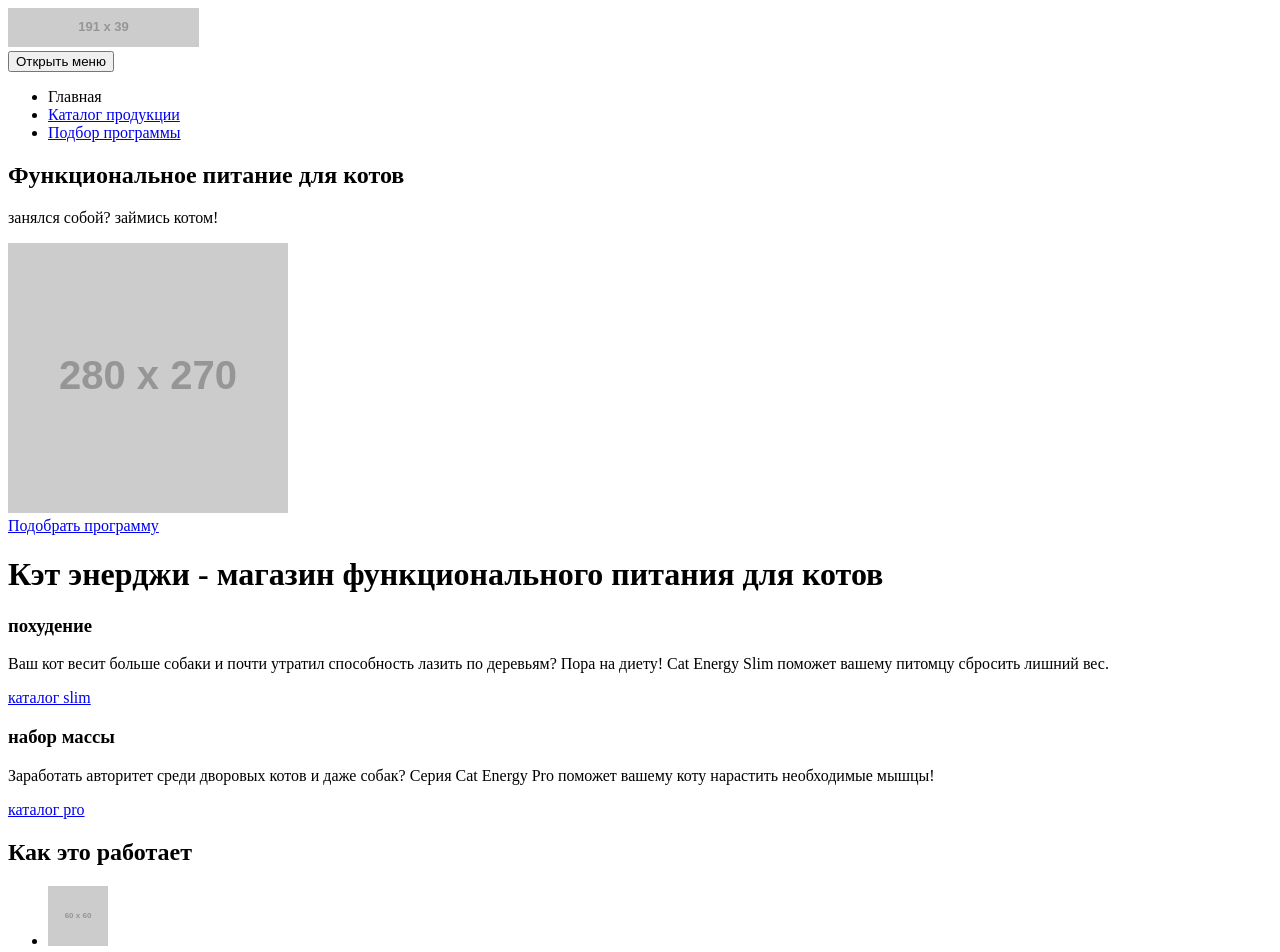
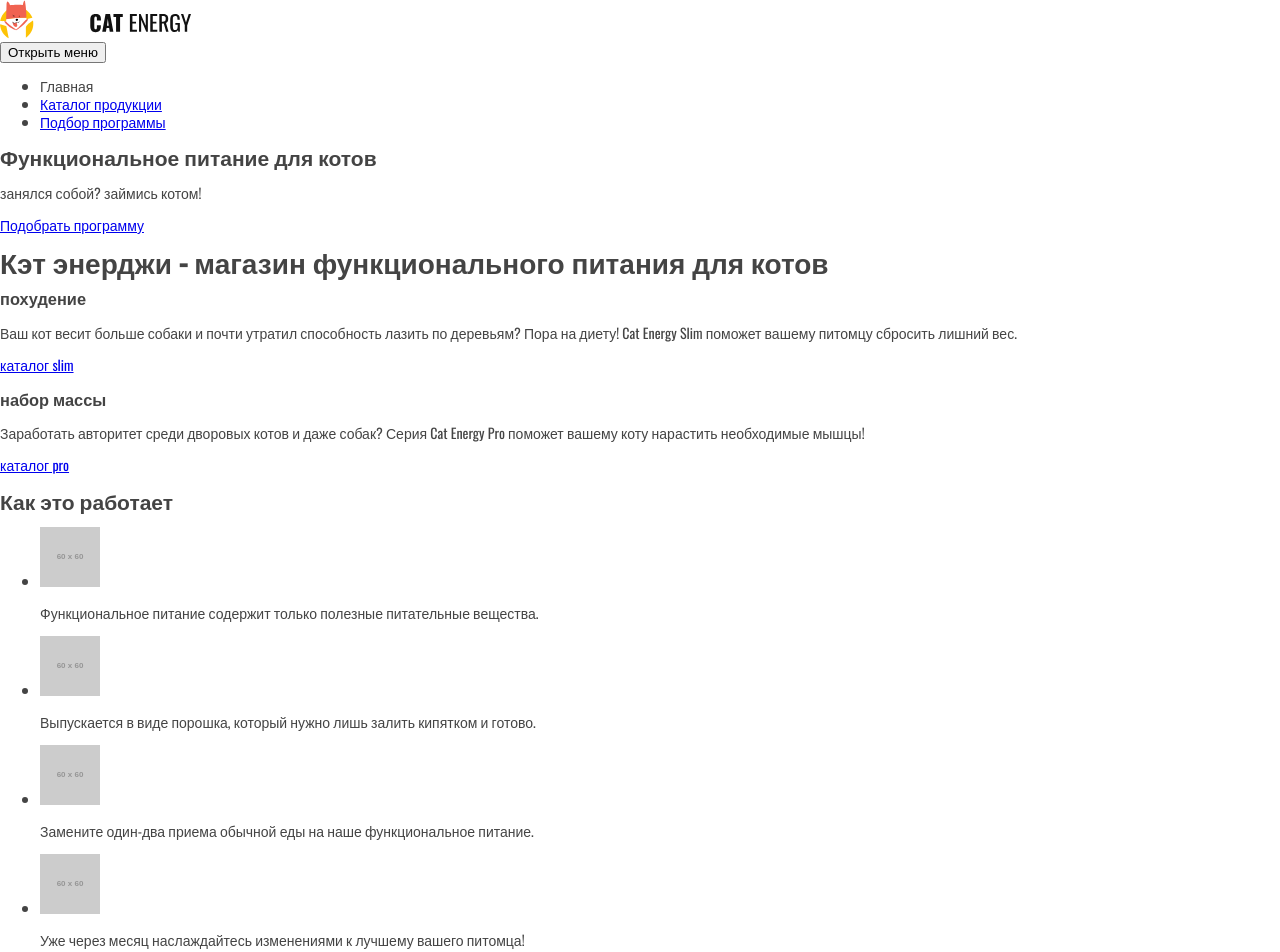
Before and after one commit to nuska13/1222759-cat-energy-19, a website: page source/index.html in a window 1280 px wide. Shown: the top 952 px of the page. Drawn offline with nearby package versions, Linux system fonts and the light colour scheme; files that its build step writes are made by us from their sources; placeholder pictures from the web are drawn by us.

Commit message:
Незаконченные изменения для ветки module3-task1

```diff
--- a/source/index.html
+++ b/source/index.html
@@ -3,11 +3,13 @@
   <head>
     <meta charset="utf-8">
     <title>HTML Academy: Кэт энерджи</title>
+    <link href="https://fonts.googleapis.com/css2?family=Oswald:wght@400;500&display=swap" rel="stylesheet">
+    <link rel="stylesheet" type="text/css" href="css/style.css">
   </head>
   <body>
     <header class="page-header">
       <a class="page-header__logo">
-        <img class="page-header__logo-image-full" src="https://via.placeholder.com/191x39" width="191" height="39" alt="логотип сайта Кэт энерджи">
+        <img class="page-header__logo-image-full" src="img/logo-mobile.svg" width="191" height="39" alt="логотип сайта Кэт энерджи">
       </a>
       <nav class="main-nav">
         <button class="main-nav__toggle" type="button">Открыть меню</button>
@@ -28,9 +30,9 @@
       <section class="promo-block">
         <h2 class="promo-block__title">Функциональное питание для котов</h2>
         <p class="promo-block__slogan">занялся собой? займись котом!</p>
-        <div class="promo-block__image">
+        <!--<div class="promo-block__image">
           <img src="https://via.placeholder.com/280x270" width="280" height="270" alt="изображение пачки корма">
-        </div>
+        </div>-->
         <a href="form.html" class="promo-block__button">Подобрать программу</a>
       </section>
       </header>
--- /dev/null
+++ b/source/less/blocks/main-nav.less
@@ -0,0 +1,32 @@
+.main-nav {
+  font-weight: 500;
+  font-size: 20px;
+  line-height: 20px;
+  color: #111111;
+  background-color: #ffffff;
+}
+
+.main-nav__list {
+  list-style: none;
+  padding: 0;
+  margin: 0;
+}
+
+.site-list__item {
+  text-decoration: none;
+  text-align: center;
+  padding: 24px auto;
+}
+
+.site-list__item:hover {
+  color: rgba(17, 17, 17, 0.6);
+}
+
+.site-list__item:active {
+  color: rgba(17, 17, 17, 0.3);
+}
+
+.site-list__item--active {
+  text-decoration: underline;
+  text-decoration-color: #68b738;
+}
--- /dev/null
+++ b/source/less/blocks/page-header__logo.less
@@ -0,0 +1,5 @@
+.page-header__logo {
+    padding: 11px 109px 15px 20px;
+    margin: 0;
+    text-decoration: none;
+}
--- /dev/null
+++ b/source/less/blocks/promo-block.less
@@ -0,0 +1,36 @@
+.promo-blog {
+  background-image: url(../img/index-can-mobile@1x.png), url(../img/index-background-mobile@1x.jpg);
+  background-size: 280px 270px, 320px 305px;
+  background-repeat: no-repeat;
+  background-position: top 168px center, top center;
+}
+
+.promo-block__title {
+  font-size: 36px;
+  line-height: 36px;
+  text-align: center;
+  color: #ffffff;
+  padding: 29px 37px 19px 38px;
+  margin: 0;
+}
+
+.promo-block__slogan {
+  font-size: 14px;
+  line-height: 14px;
+  text-align: center;
+  color: #ffffff;
+  text-transform: uppercase;
+  padding-right: 60px;
+  margin: 0;
+}
+
+.promo-block__button {
+  text-transform: uppercase;
+  padding-bottom: 11px;
+  padding-top: 14px;
+  text-align: center;
+  width: 280px;
+  background-color: #68b738;
+  border: none;
+  box-sizing: border-box;
+}
--- /dev/null
+++ b/source/less/style.less
@@ -0,0 +1,13 @@
+html {
+  background-size: 320px auto;
+}
+
+body {
+  font-family: 'Oswald', Arial, sans-serif;
+  font-size: 14px;
+  line-height: 18px;
+  color: #444444;
+  background-color: #ffffff;
+  margin: 0 auto;
+  padding: 0;
+}
```
Also changed, not shown: source/catalog.html (+4 -2 lines), source/form.html (+4 -2 lines).
